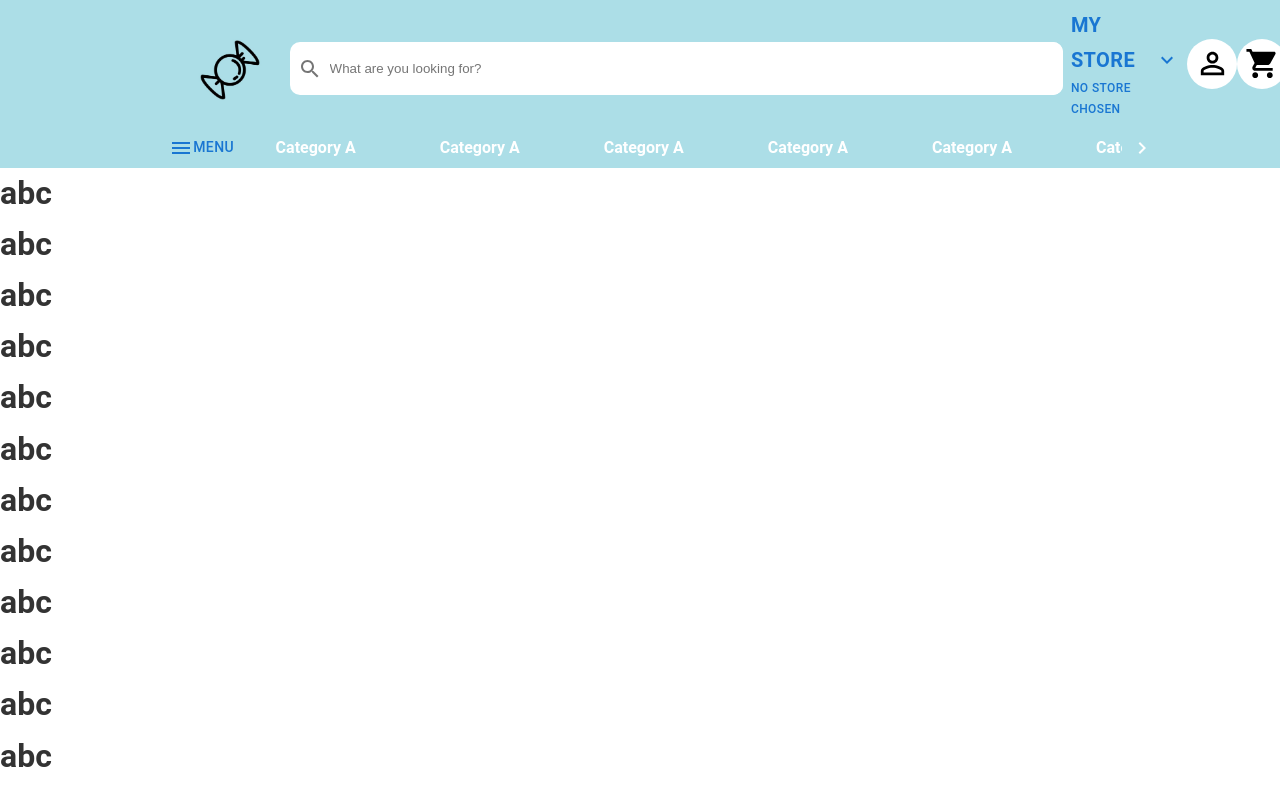
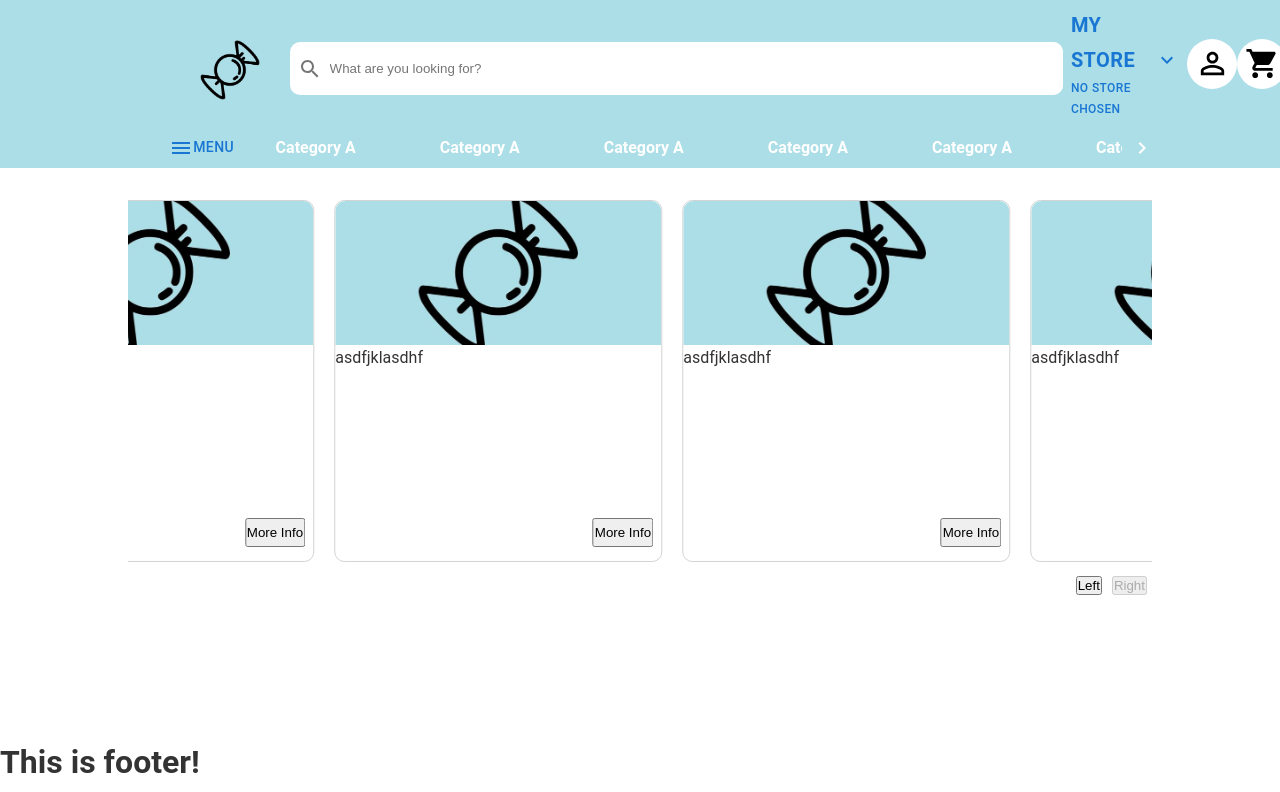
Before and after one commit to gaoxam123/NewspaperApp, a React (Vite) app in the folder client/: page / in a window 1280 px wide. Shown: the top 792 px of the page. Built offline with nearby package versions, Linux system fonts and the light colour scheme.

Commit message:
create slider, setTimeOut not working properly

```diff
--- a/client/src/components/layout/layout.css
+++ b/client/src/components/layout/layout.css
@@ -1,6 +1,7 @@
 .layout {
     display: flex;
     flex-direction: column;
+    height: 100vh;
 }
 
 .layout-content {
--- a/client/src/components/navbar/navbar.css
+++ b/client/src/components/navbar/navbar.css
@@ -116,7 +116,7 @@
     height: 100%;
     background-color: rgba(0, 0, 0, 0.7);
     display: none;
-    z-index: 0;
+    z-index: 4;
 }
 
 .overlay.active {
--- a/client/src/components/navbar/navbar.jsx
+++ b/client/src/components/navbar/navbar.jsx
@@ -79,9 +79,9 @@ export default function Navbar() {
         </div>
       </div>
       <div onClick={closeAllSidebars} className={"overlay " + ((menuSidebar || accountSidebar || storeSidebar) ? "active" : null)}></div>
-      <MenuSidebar active={menuSidebar} toggle={handleMenuClick} menuSidebar={menuSidebar}/>
-      <AccountSidebar active={accountSidebar} toggle={handleAccountClick}/>
-      <StoreSidebar active={storeSidebar} toggle={handleStoreClick}/>
+      <MenuSidebar active={menuSidebar} toggle={handleMenuClick} menuSidebar={menuSidebar} />
+      <AccountSidebar active={accountSidebar} toggle={handleAccountClick} />
+      <StoreSidebar active={storeSidebar} toggle={handleStoreClick} />
     </>
   )
 }
--- a/client/src/components/offer/Offer.jsx
+++ b/client/src/components/offer/Offer.jsx
@@ -1,14 +1,16 @@
-import { Link } from "react-router-dom"
 import classes from "./Offer.module.css"
-import { Button } from "@mui/material"
 
 export default function Offer() {
   return (
     <div className={classes.container}>
-            <img src="" alt="" />
-            <div className={classes.description}></div>
+      <div className={classes.imgDiv}>
+        <img src="logo.jpg" alt="dcmm" />
+      </div>
+      <div className={classes.description}>
+        asdfjklasdhf
+      </div>
       <div className={classes.button}>
-                <Link><Button>More Info</Button></Link>
+        <button>More Info</button>
       </div>
     </div>
   )
--- a/client/src/components/offer/Offer.module.css
+++ b/client/src/components/offer/Offer.module.css
@@ -0,0 +1,35 @@
+.container {
+    display: flex;
+    flex-direction: column;
+    border-radius: 10px;
+    border: 1px solid lightgray;
+    width: 30%;
+    height: 100%;
+}
+
+.imgDiv {
+    flex: 4.5;
+    height: 40%;
+    img {
+        height: 100%;
+        width: 100%;
+        object-fit: cover;
+        border-top-left-radius: 10px;
+        border-top-right-radius: 10px;
+    }
+}
+
+.description {
+    flex: 5.5;
+}
+
+.button {
+    display: flex;
+    flex-direction: row-reverse;
+    flex: 2;
+    align-items: center;
+    button {
+        height: 50%;
+        margin-right: 2.5%;
+    }
+}
--- a/client/src/components/sidebar/menu/menusidebar.css
+++ b/client/src/components/sidebar/menu/menusidebar.css
@@ -12,7 +12,7 @@
     transition: 1s;
     display: flex;
     justify-content: center;
-    /* z-index: 1; */
+    z-index: 5;
     /* overflow-y: scroll; */
 }
 
--- a/client/src/components/sidebar/menu/menusidebarwindow.css
+++ b/client/src/components/sidebar/menu/menusidebarwindow.css
@@ -10,4 +10,5 @@
     }
     border-top-right-radius: 20px;
     border-bottom-right-radius: 20px;
+    z-index: 5;
 }
--- /dev/null
+++ b/client/src/components/slidingOffers/SlidingOffers.jsx
@@ -0,0 +1,68 @@
+import React, { useEffect, useState } from 'react';
+import Offer from '../offer/Offer';
+import classes from './SlidingOffers.module.css';
+
+export default function SlidingOffers() {
+  const [currentIndex, setCurrentIndex] = useState(0); // Track the current slide
+  const totalOffers = 6; // Total number of offers
+  const visibleOffers = 3; // Number of visible offers at a time
+  const gap = 20; // Gap between offers in pixels
+
+  const timer = setTimeout(() => {
+    if (currentIndex === 0) {
+      handleRightClick()
+    }
+    else {
+      handleLeftClick()
+    }
+  }, 5000)
+
+  const handleLeftClick = () => {
+    clearTimeout(timer)
+    setCurrentIndex((prevIndex) => Math.max(prevIndex - 1, 0)); // Move 3 items back
+  };
+
+  const handleRightClick = () => {
+    clearTimeout(timer)
+    setCurrentIndex((prevIndex) =>
+      Math.min(prevIndex + 1, Math.ceil(totalOffers / visibleOffers) - 1) // Move 3 items forward
+    );
+  };
+
+  useEffect(() => {
+    timer
+  }, [currentIndex])
+
+  return (
+    <div className={classes.slidingOffers}>
+      <div className={classes.contentWrapper}>
+        <div
+          className={classes.sliderTrack}
+          style={{
+            transform: `translateX(calc(-${currentIndex * 100}% - ${currentIndex * gap * (visibleOffers - 2)}px))`,
+          }}
+        >
+          <Offer />
+          <Offer />
+          <Offer />
+          <Offer />
+          <Offer />
+          <Offer />
+        </div>
+      </div>
+      <div className={classes.buttonWrapper}>
+        <div className={classes.twoButtons}>
+          <button onClick={handleLeftClick} disabled={currentIndex === 0}>
+            Left
+          </button>
+          <button
+            onClick={handleRightClick}
+            disabled={currentIndex === Math.ceil(totalOffers / visibleOffers) - 1}
+          >
+            Right
+          </button>
+        </div>
+      </div>
+    </div>
+  );
+}
--- /dev/null
+++ b/client/src/components/slidingOffers/SlidingOffers.module.css
@@ -0,0 +1,39 @@
+.slidingOffers {
+    margin-top: 2.5%;
+    width: 80%;
+    height: 70%;
+    margin-left: 10%;
+    display: flex;
+    flex-direction: column;
+    overflow: hidden; /* Hide overflowing content */
+  }
+
+  .contentWrapper {
+    display: flex;
+    overflow: hidden; /* Ensure only visible offers are shown */
+    width: 100%;
+    height: 100%;
+  }
+
+  .sliderTrack {
+    display: flex;
+    gap: 20px; /* Add space between offers */
+    transition: transform 1s ease; /* Smooth sliding */
+    width: calc(100% * 6 / 3); /* Adjust width dynamically: totalOffers / visibleOffers */
+    box-sizing: border-box; /* Ensure spacing is included in layout calculations */
+  }
+
+  .sliderTrack > * {
+    flex: 1 0 calc((100% - 40px) / 3); /* Adjust for 3 visible offers minus the gaps */
+    box-sizing: border-box;
+  }
+
+  .buttonWrapper {
+    margin-top: 1%;
+    display: flex;
+    flex-direction: row-reverse;
+  }
+
+  .twoButtons button {
+    margin: 0 5px;
+  }
--- a/client/src/pages/homepage/Homepage.jsx
+++ b/client/src/pages/homepage/Homepage.jsx
@@ -1,29 +1,11 @@
 import React from "react";
+import classes from "./Homepage.module.css"
+import SlidingOffers from "../../components/slidingOffers/SlidingOffers";
 
 const Homepage = () => {
   return (
     <>
-       <div className="sliding-offers">
-          <h1>abc</h1>
-          <h1>abc</h1>
-          <h1>abc</h1>
-          <h1>abc</h1>
-          <h1>abc</h1>
-          <h1>abc</h1>
-          <h1>abc</h1>
-          <h1>abc</h1>
-          <h1>abc</h1>
-          <h1>abc</h1>
-          <h1>abc</h1>
-          <h1>abc</h1>
-          <h1>abc</h1>
-          <h1>abc</h1>
-          <h1>abc</h1>
-          <h1>abc</h1>
-          <h1>abc</h1>
-          <h1>abc</h1>
-          <h1>abc</h1>
-       </div>
+      <SlidingOffers />
     </>
   )
 }
```
Also changed, not shown: client/src/pages/homepage/Homepage.module.css (added), client/src/pages/homepage/homepage.css (deleted). Lines whose indentation alone changed are shown as unchanged.
